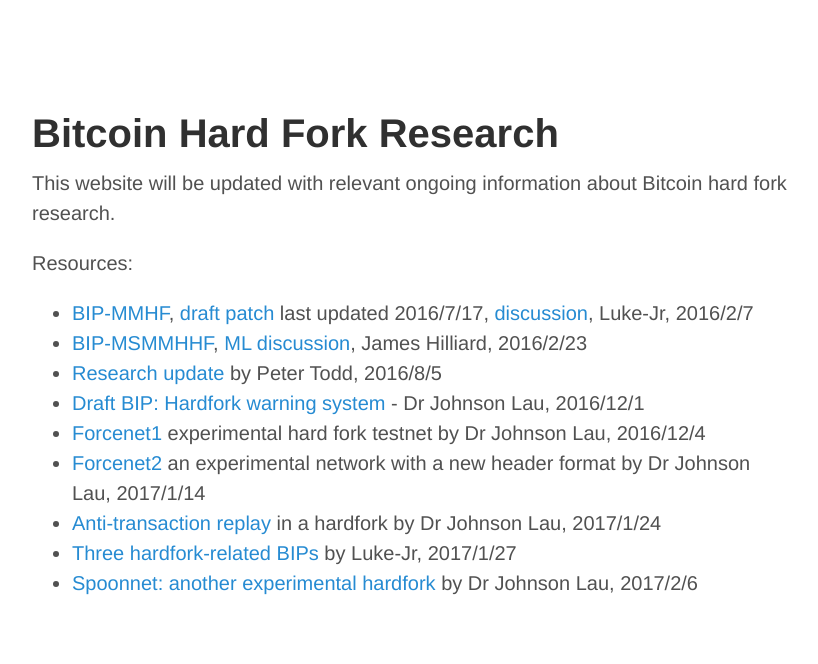
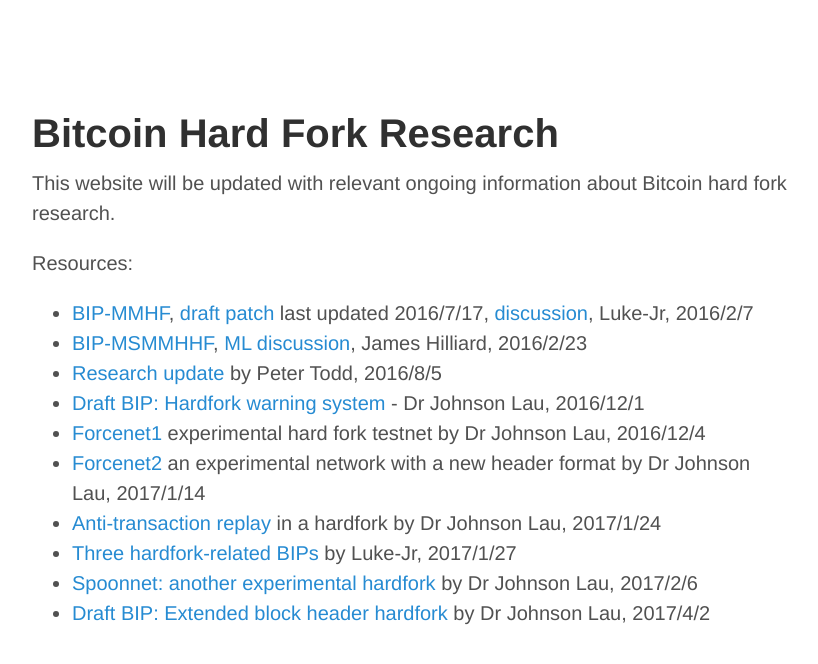
Before and after one commit to bitcoinhardforkresearch/bitcoinhardforkresearch.github.io, a Jekyll site: the page built from _posts/2016-12-05-welcome.md, in a window 1280 px wide. Shown: the top 664 px of the page, without its empty margins (228-1046 px from the left). Built offline with Jekyll 4.4.1, drawn with Linux system fonts in a browser that asks for light colours.

```diff
--- a/_posts/2016-12-05-welcome.md
+++ b/_posts/2016-12-05-welcome.md
@@ -16,3 +16,4 @@
 - [Anti-transaction replay](https://lists.linuxfoundation.org/pipermail/bitcoin-dev/2017-January/013473.html) in a hardfork by Dr Johnson Lau, 2017/1/24
 - [Three hardfork-related BIPs](https://lists.linuxfoundation.org/pipermail/bitcoin-dev/2017-January/013496.html) by Luke-Jr, 2017/1/27
 - [Spoonnet: another experimental hardfork](https://lists.linuxfoundation.org/pipermail/bitcoin-dev/2017-February/013542.html) by Dr Johnson Lau, 2017/2/6
+- [Draft BIP: Extended block header hardfork](https://lists.linuxfoundation.org/pipermail/bitcoin-dev/2017-April/013964.html) by Dr Johnson Lau, 2017/4/2
```
